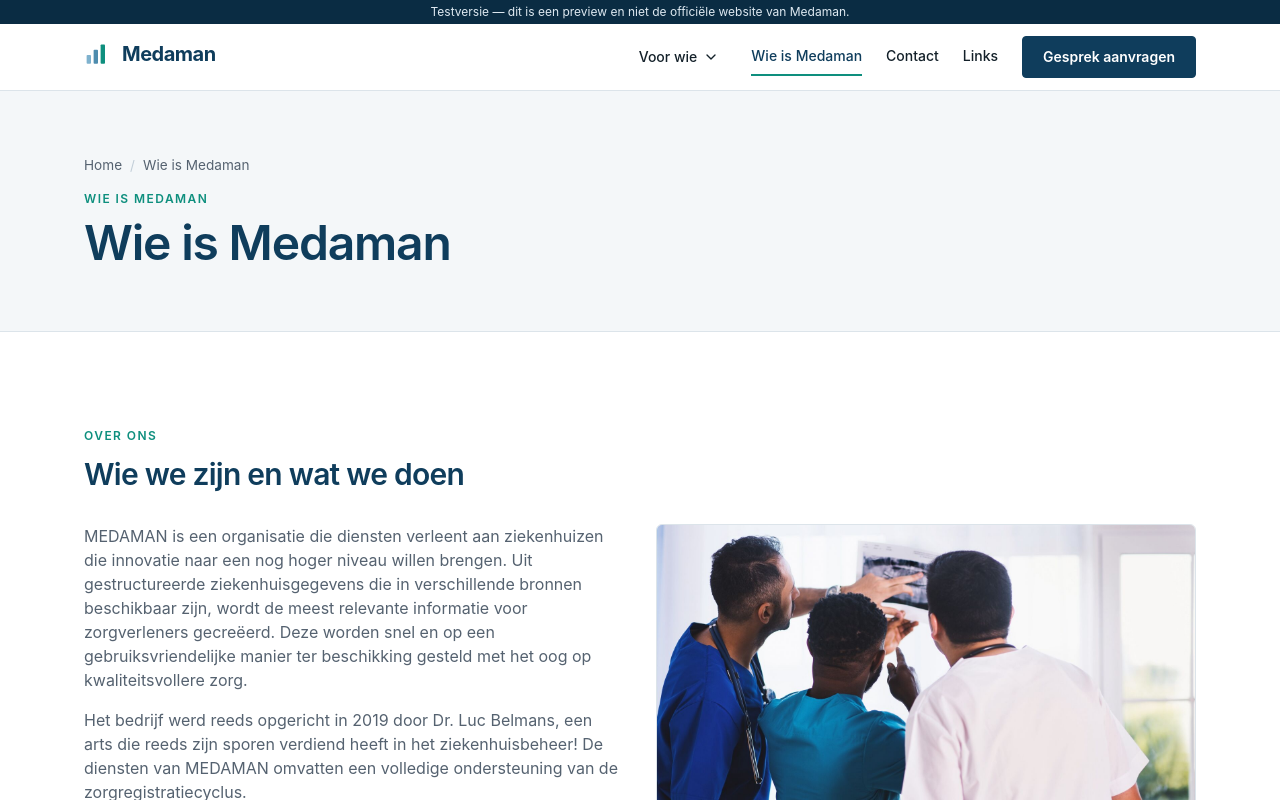
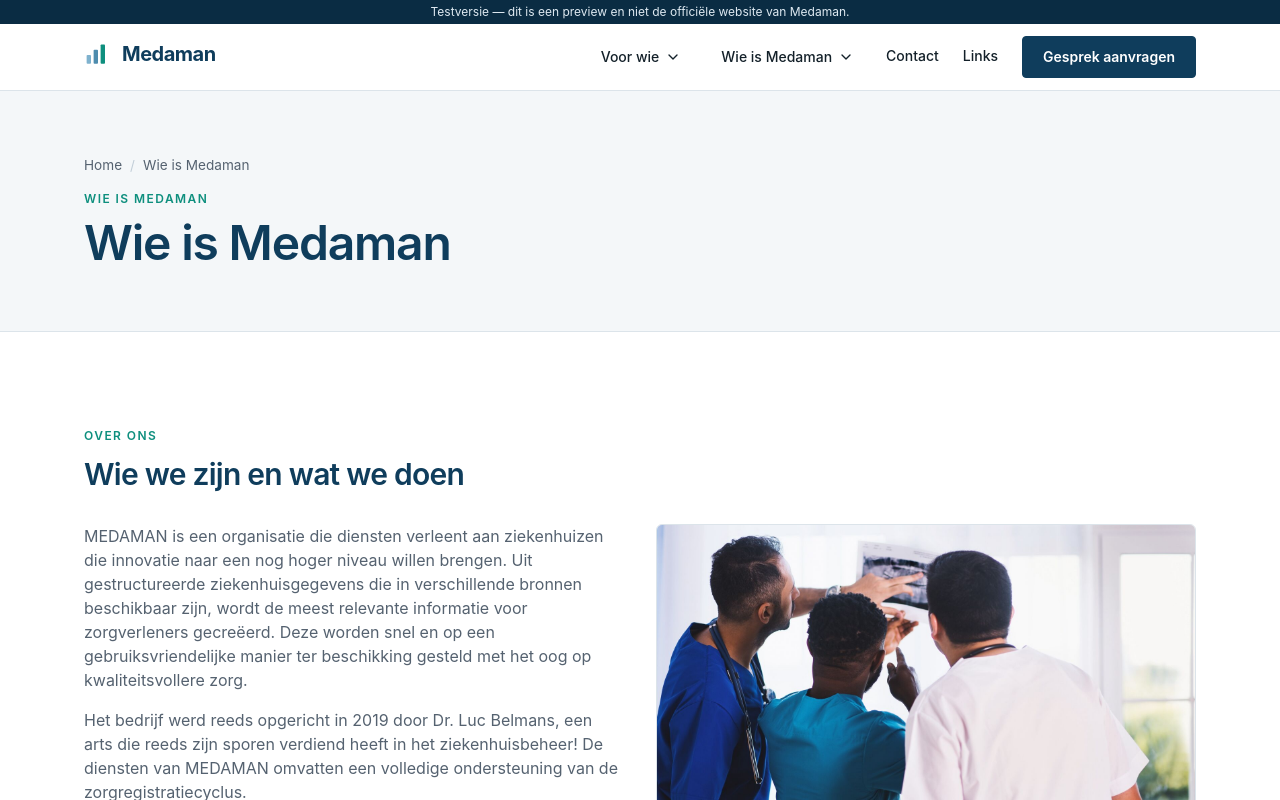
Before and after one commit to lucatmedaman/medaman-website-test, a React (Vite) app: page /wie-is-medaman in a window 1280 px wide. Shown: the top 800 px of the page. Built offline with nearby package versions, Linux system fonts and the light colour scheme.

Commit message:
Dropdown-submenu onder 'Wie is Medaman': Wie we zijn / Diensten / Missie & Visie
- Drie sub-links naar ankers binnen /wie-is-medaman, zoals live site
- Anker id="missie-visie" toegevoegd aan de Missie & Visie-sectie
- Build geverifieerd

```diff
--- a/src/data/site.js
+++ b/src/data/site.js
@@ -39,7 +39,15 @@ export const site = {
         { to: "/voordelen", label: "Voordelen" },
       ],
     },
-    { to: "/wie-is-medaman", label: "Wie is Medaman" },
+    {
+      to: "/wie-is-medaman",
+      label: "Wie is Medaman",
+      children: [
+        { to: "/wie-is-medaman#over-ons", label: "Wie we zijn" },
+        { to: "/wie-is-medaman#expertise", label: "Diensten" },
+        { to: "/wie-is-medaman#missie-visie", label: "Missie & Visie" },
+      ],
+    },
     { to: "/contact", label: "Contact" },
     { to: "/links", label: "Links" },
   ],
--- a/src/pages/WieIsMedaman.jsx
+++ b/src/pages/WieIsMedaman.jsx
@@ -86,7 +86,7 @@ export default function WieIsMedaman() {
         </ul>
       </Sectie>
 
-      <Sectie>
+      <Sectie id="missie-visie">
         <SectieKop eyebrow="Missie & visie" titel="Onze focus" className="mb-8" />
         <div className="grid gap-8 lg:grid-cols-2">
           <div>
```
